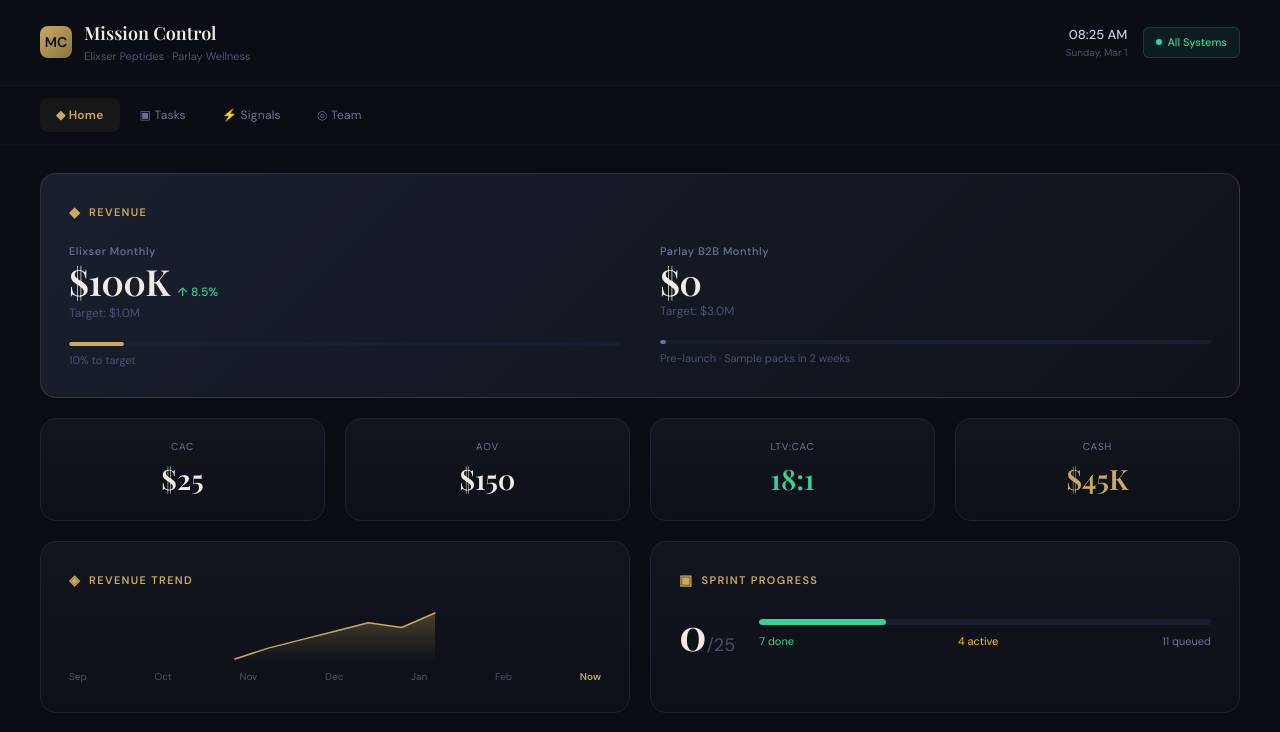
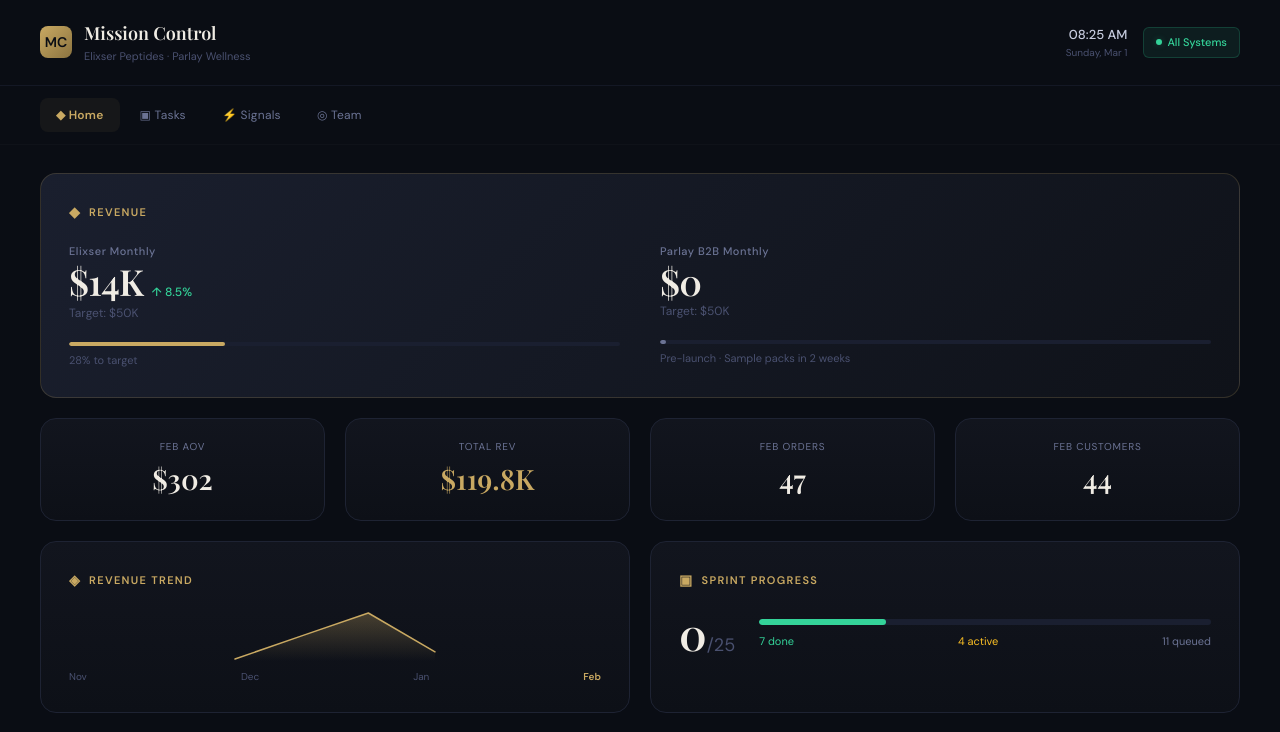
Before and after one commit to helix8bot/mission-control, a Next.js app: page / in a window 1280 px wide. Shown: the top 732 px of the page. Built offline with nearby package versions, Linux system fonts and the light colour scheme.

Commit message:
Fix revenue: real data from Helix Financial Sheet (Nov-Feb 2026, AOV, orders, customers)

```diff
--- a/app/page.tsx
+++ b/app/page.tsx
@@ -67,11 +67,13 @@ export default function DashboardPage() {
   const [teamData, setTeam] = useState<TeamMember[]>([]);
   const [usage, setUsage] = useState({ today: 0, month: 0, tokensToday: 0 });
   const [financials, setFinancials] = useState({
-    elixserRevenue: 100000, elixserTarget: 1000000,
-    parlayRevenue: 0, parlayTarget: 3000000,
-    cashPosition: 45000, runway: "4.5 mo",
-    revenueHistory: [62000, 71000, 78000, 85000, 92000, 88000, 100000],
-    aov: 150, cac: 25, ltv: 450,
+    elixserRevenue: 14169, elixserTarget: 50000,
+    parlayRevenue: 0, parlayTarget: 50000,
+    cashPosition: 0, runway: "—",
+    revenueHistory: [4593, 35346, 65725, 14169],
+    revenueLabels: ["Nov", "Dec", "Jan", "Feb"],
+    aov: 302, cac: 0, ltv: 0,
+    note: "Real data from Helix Financial Sheet. Feb 2026: $14,169 (44 customers, 47 orders). AOV = $14,169/47.",
   });
 
   useEffect(() => {
@@ -219,10 +221,10 @@ export default function DashboardPage() {
 
             <div style={{ display: "grid", gridTemplateColumns: isMobile ? "1fr 1fr" : "1fr 1fr 1fr 1fr", gap: isMobile ? 10 : 20, marginTop: isMobile ? 12 : 20 }}>
               {[
-                { label: "CAC", value: `$${financials.cac}`, color: "#f0ece4" },
-                { label: "AOV", value: `$${financials.aov}`, color: "#f0ece4" },
-                { label: "LTV:CAC", value: "18:1", color: "#34D399" },
-                { label: "Cash", value: formatCurrency(financials.cashPosition), color: "#c9a962" },
+                { label: "Feb AOV", value: `$${financials.aov}`, color: "#f0ece4" },
+                { label: "Total Rev", value: "$119.8K", color: "#c9a962" },
+                { label: "Feb Orders", value: "47", color: "#f0ece4" },
+                { label: "Feb Customers", value: "44", color: "#f0ece4" },
               ].map((m, i) => (
                 <div key={i} style={{ ...cardStyle(), padding: isMobile ? 14 : 20, textAlign: "center" as const }}>
                   <div style={{ fontSize: 10, color: "#6b7394", marginBottom: 4, letterSpacing: "0.08em", textTransform: "uppercase" as const }}>{m.label}</div>
@@ -236,8 +238,8 @@ export default function DashboardPage() {
                 {sectionLabel("◈", "Revenue Trend")}
                 <SparkLine data={financials.revenueHistory} height={50} width={200} />
                 <div style={{ display: "flex", justifyContent: "space-between", fontSize: 10, color: "#4a5170", marginTop: 8 }}>
-                  <span>Sep</span><span>Oct</span><span>Nov</span><span>Dec</span><span>Jan</span><span>Feb</span>
-                  <span style={{ color: "#c9a962", fontWeight: 600 }}>Now</span>
+                  <span>Nov</span><span>Dec</span><span>Jan</span>
+                  <span style={{ color: "#c9a962", fontWeight: 600 }}>Feb</span>
                 </div>
               </div>
               <div style={cardStyle()}>
```
